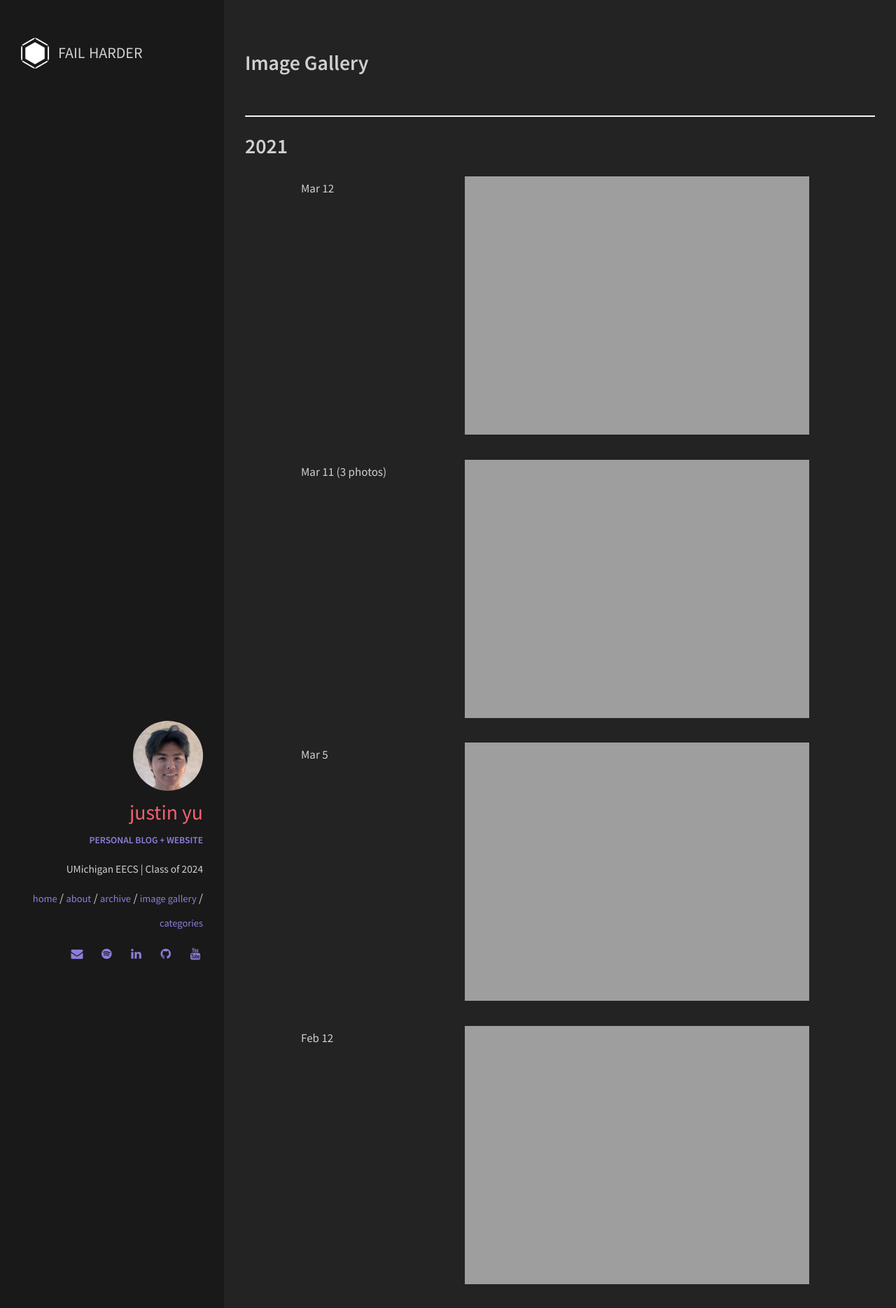
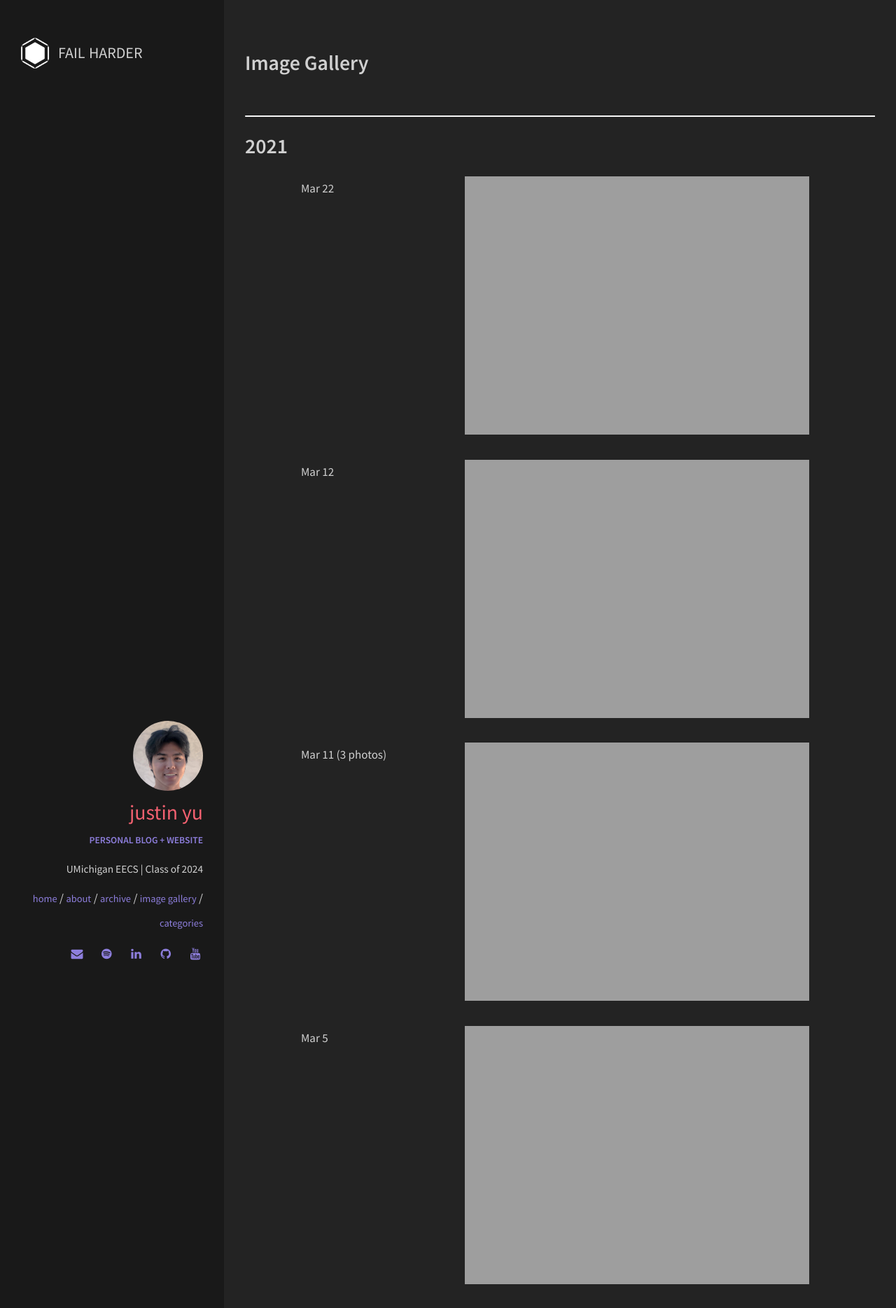
Before and after one commit to uynitsuj/uynitsuj.github.io, a Jekyll site: the page built from imgGallery.html, in a window 1280 px wide. Shown: the top 1869 px of the page at 70% size. Built offline with Jekyll 4.4.1, drawn with Linux system fonts in a browser that asks for light colours.

Commit message:
Update imgGallery.html

```diff
--- a/imgGallery.html
+++ b/imgGallery.html
@@ -11,6 +11,9 @@
         <h2 class="gallery-year"> 2021 </h2>
       </div>
       <ul>
+        <ol><div style="width:140px;float:left;"> Mar 22</div> <a href="{{ site.url }}/img/gallery/QPRev2.png" data-lightbox="QPimproved" data-title="Quadruped Improvements"><img width="60%" src="{{ site.url }}/img/gallery/QPRev2.png"></a>
+        </ol>
+        <br>
         <ol><div style="width:140px;float:left;"> Mar 12</div> <a href="{{ site.url }}/img/gallery/QIKstress.gif" data-lightbox="QIKimproved" data-title="Quadruped IK movement smoothing + limits"><img width="60%" src="{{ site.url }}/img/gallery/QIKstress.gif"></a>
         </ol>
         <br>
```
